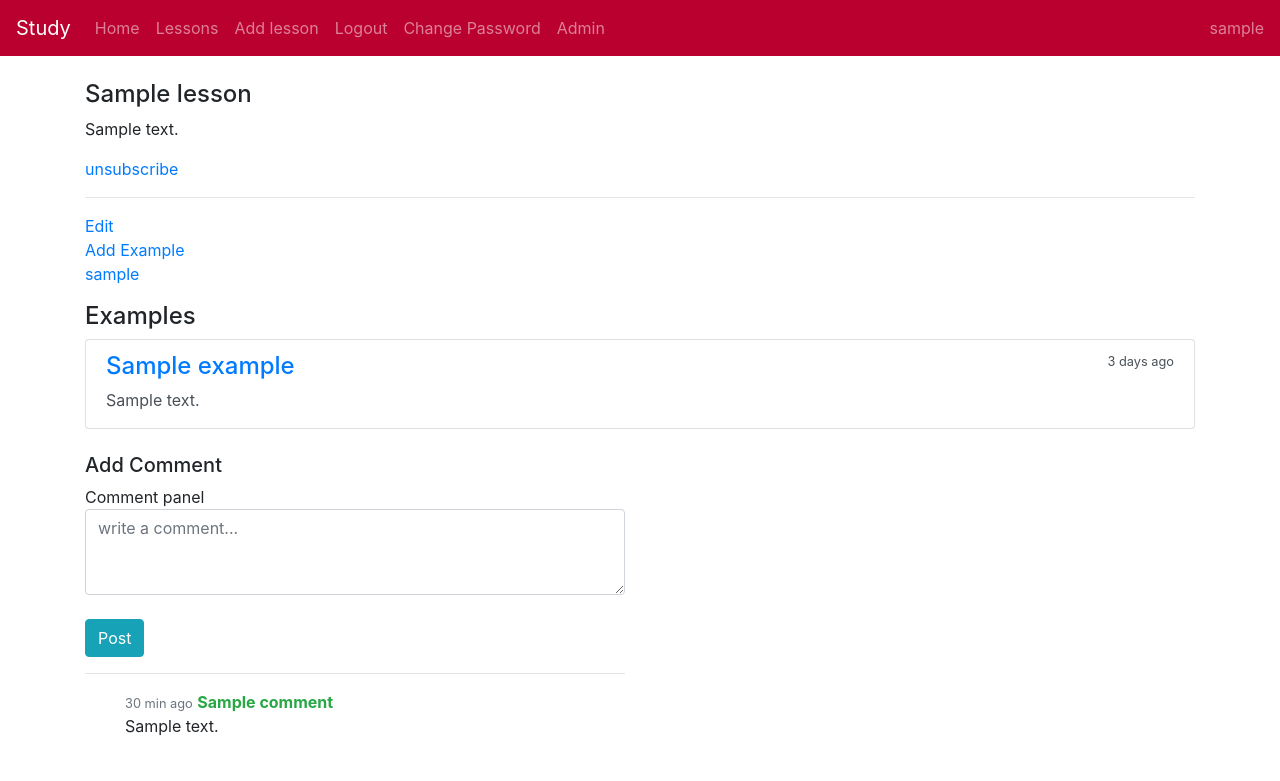
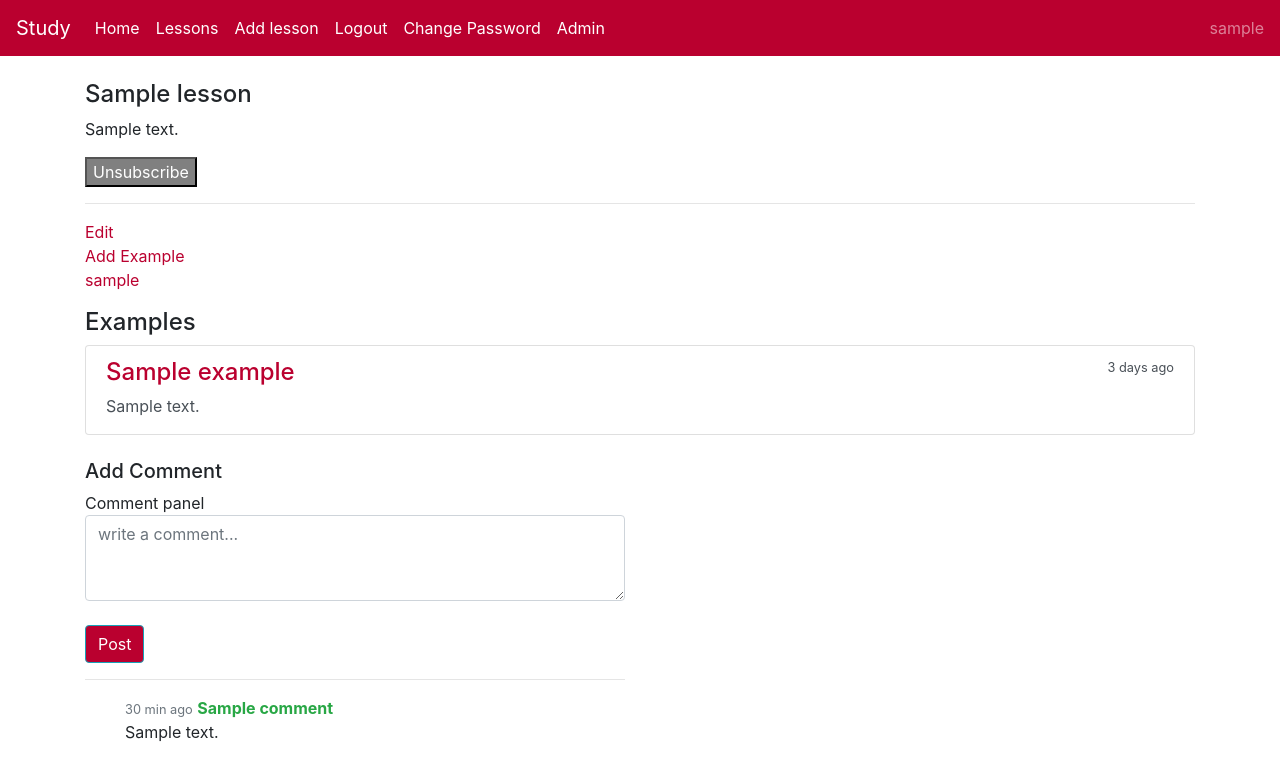
Before and after one commit to DinarKH/Study_web, a Django app: page /lessons/1/ in a window 1280 px wide. Shown: the top 781 px of the page. Run offline with Django 3.2, Linux system fonts and the light colour scheme; a user stored in the database is signed in; tables that the repository leaves empty hold one stand-in row (values such as "Sample post"); some libraries are stand-ins or nearby versions.

Commit message:
tamplate color fix

```diff
--- a/Study/views.py
+++ b/Study/views.py
@@ -19,7 +19,6 @@ def lessons(request):
         page_link = "?p="
     else:
         if search == '':
-            print(subject_search)
             lessons_list = Lesson.objects.filter(subject=subject_search)
         else:
             lessons_list = Lesson.objects.filter(name__contains=search, subject=subject_search)
@@ -42,9 +41,9 @@ def lessons_detail(request, number):
     instance = get_object_or_404(Lesson, id=number)
     sub_list = instance.userprofile_set.all()
     if request.user.profile in sub_list:
-        sub_text = "unsubscribe"
+        sub_state = False
     else:
-        sub_text = "subscribe"
+        sub_state = True
     example_list = Example.objects.filter(lesson=number)
     comment_list = Comment.objects.filter(lesson=number)
     if request.method == 'POST':
@@ -62,7 +61,7 @@ def lessons_detail(request, number):
                               'form': CommentForm,
                               'comment_list': comment_list,
                               'example_list': example_list,
-                              'sub_text': sub_text
+                              'sub_state': sub_state
                           })
     return render(request, 'lesson_detail.html',
                   {
@@ -70,7 +69,7 @@ def lessons_detail(request, number):
                       'form': CommentForm,
                       'comment_list': comment_list,
                       'example_list': example_list,
-                      'sub_text': sub_text
+                      'sub_state': sub_state
                   })
 
 
@@ -206,7 +205,7 @@ def editLesson(request, number):
             form.save(commit=False)
             form.instance.user = request.user
             form.save()
-            return HttpResponseRedirect("/lessons/"+number+"/")
+            return HttpResponseRedirect("/lessons/" + number + "/")
         else:
             return render(request, 'edit_lesson.html', {
                 'form': LessonEditForm,
@@ -225,7 +224,7 @@ def editExample(request, number, example):
             # form.save(commit=False)
             # form.instance.user = request.user
             form.save()
-            return HttpResponseRedirect("/lessons/"+number+"/"+example+"/")
+            return HttpResponseRedirect("/lessons/" + number + "/" + example + "/")
         else:
             return render(request, 'edit_example.html', {
                 'form': ExampleEditForm,
@@ -258,9 +257,9 @@ def subscribe(request, lesson):
     user_name = request.user.username
     user_instance = User.objects.get(username=user_name)
     lesson_instance = Lesson.objects.get(id=lesson)
-    sub_instance =user_instance.profile.subscribe.filter(id=lesson)
-    if sub_instance.count()>0:
+    sub_instance = user_instance.profile.subscribe.filter(id=lesson)
+    if sub_instance.count() > 0:
         user_instance.profile.subscribe.remove(lesson_instance)
     else:
         user_instance.profile.subscribe.add(Lesson.objects.get(id=lesson))
-    return HttpResponseRedirect("/lessons/"+lesson+"/")
+    return HttpResponseRedirect("/lessons/" + lesson + "/")
--- a/static/css/style.css
+++ b/static/css/style.css
@@ -1,3 +1,13 @@
-body{
-    background-color: white;
+a{
+    color: #ba002f!important;
 }
+a.navbar-brand{
+    color: white!important;
+}
+a.nav-link{
+    color: white!important;
+}
+button{
+    background-color: #ba002f!important;
+    color: white!important;
+}
--- a/templates/base.html
+++ b/templates/base.html
@@ -8,7 +8,7 @@
     <!-- Bootstrap CSS -->
     <link rel="stylesheet" href="https://stackpath.bootstrapcdn.com/bootstrap/4.1.3/css/bootstrap.min.css"
           integrity="sha384-MCw98/SFnGE8fJT3GXwEOngsV7Zt27NXFoaoApmYm81iuXoPkFOJwJ8ERdknLPMO" crossorigin="anonymous">
-
+    <link rel="stylesheet" href="{% static 'style.css' %}" type="text/css">
     {% block link %} {% endblock %}
     <title>Base</title>
 </head>
--- a/templates/lesson_detail.html
+++ b/templates/lesson_detail.html
@@ -5,9 +5,17 @@
         {{ instance.name }}
     </h4>
     <p>{{ instance.description }}</p>
-    <a href="/subscribe/{{ instance.pk|stringformat:"i"|add:"/" }}">
-        {{ sub_text }}
-    </a>
+    <form action="/subscribe/{{ instance.pk|stringformat:"i"|add:"/" }}">
+        {% if sub_state %}
+            <button>
+                Subscribe
+            </button>
+        {% else %}
+            <button style="background-color: grey!important;">
+                Unsubscribe
+            </button>
+        {% endif %}
+    </form>
     <hr>
     <a href={{ "/edit_lesson/" }}{{ instance.pk|stringformat:"i"|add:"/" }}>
         Edit
@@ -27,7 +35,7 @@
         <div class="list-group">
             <div class="list-group-item list-group-item-action flex-column align-items-start">
                 <div class="d-flex w-100 justify-content-between">
-                    <a href={{"./"}}{{ el.pk|stringformat:"i" |add:"/"}}>
+                    <a href={{ "./" }}{{ el.pk|stringformat:"i" |add:"/" }}>
                         <h4>
                             {{ el.name }}
                         </h4>
--- a/templates/user_profile.html
+++ b/templates/user_profile.html
@@ -6,7 +6,6 @@
 {% block body %}
 
 
-    <link rel="stylesheet" href="https://bootswatch.com/4/simplex/bootstrap.min.css"/>
 
 
     <div class="container">
```
